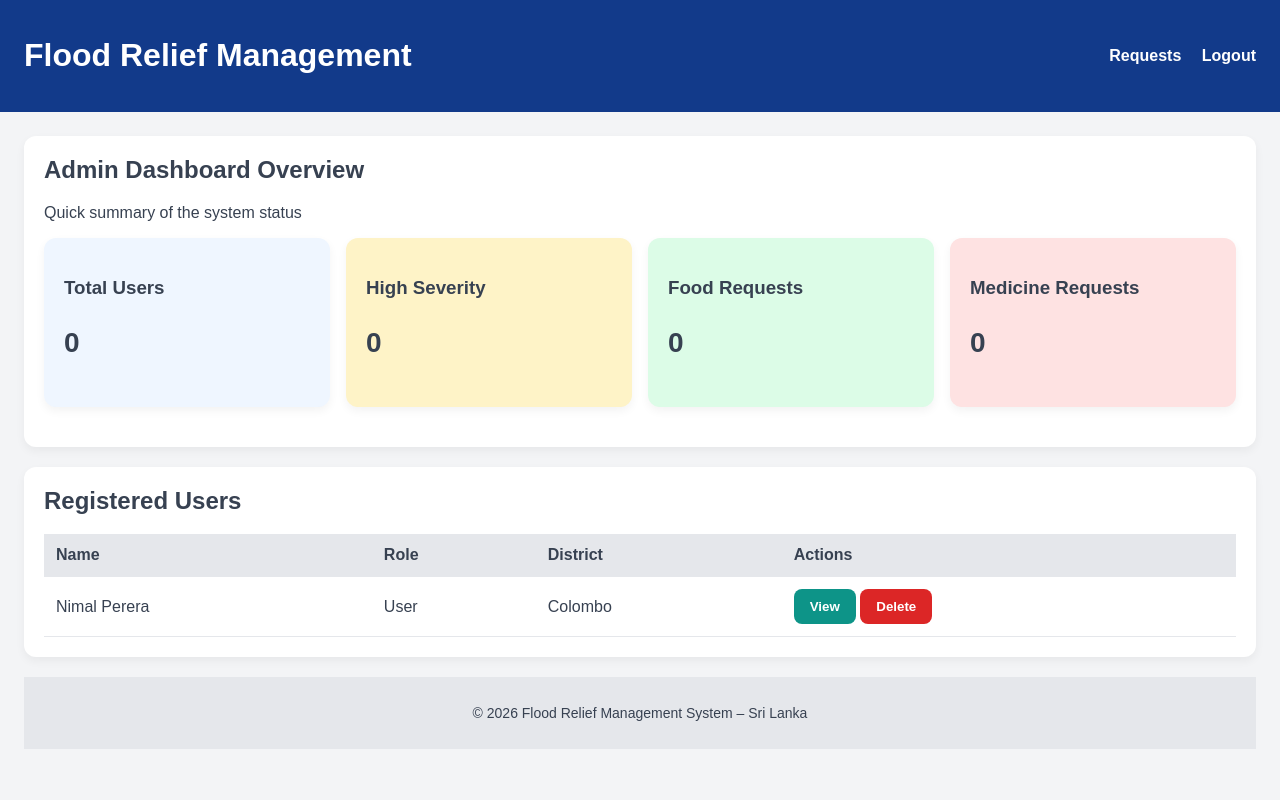
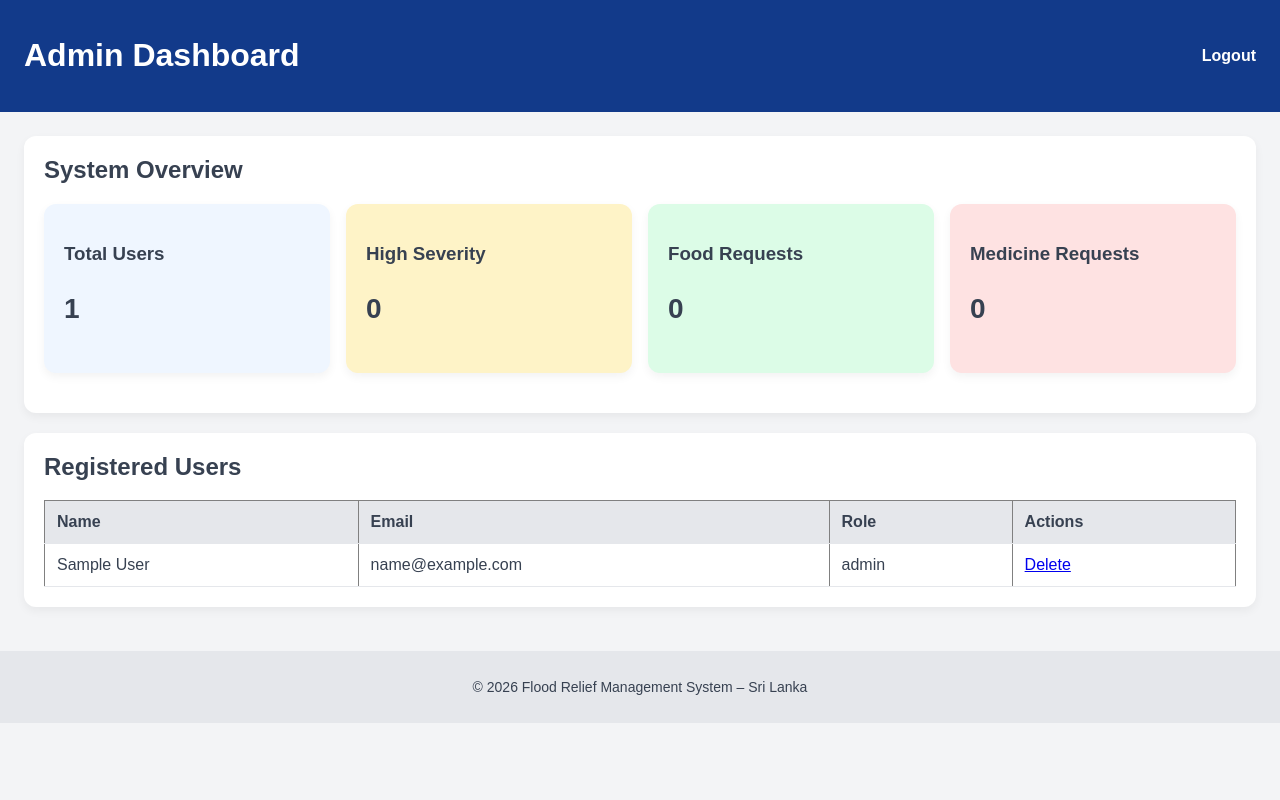
Before and after one commit to Sathirasugeesvara/flood-relief-management-system, a PHP site: page /admin.php in a window 1280 px wide. Run offline with PHP 8.4, Linux system fonts and the light colour scheme; the visitor is signed in with stand-in values (Sample User, id 1); tables that the repository leaves empty or names only in its code hold one stand-in row (values such as "Sample post").

Commit message:
connect welcome page convert admin.php

```diff
--- a/frontend/admin.php
+++ b/frontend/admin.php
@@ -1,64 +1,121 @@
+<?php
+session_start();
+include("../backend/db.php");
+
+// Protect page (Admin only)
+if (!isset($_SESSION['user_id']) || $_SESSION['role'] != 'admin') {
+    header("Location: login.php");
+    exit();
+}
+
+/* ===== Dashboard Counts ===== */
+
+// Total users
+$total_users_query = mysqli_query($conn, "SELECT COUNT(*) AS total FROM users");
+$total_users = mysqli_fetch_assoc($total_users_query)['total'];
+
+// High severity requests
+$high_query = mysqli_query($conn, "SELECT COUNT(*) AS total FROM requests WHERE severity='High'");
+$high_severity = mysqli_fetch_assoc($high_query)['total'];
+
+// Food requests
+$food_query = mysqli_query($conn, "SELECT COUNT(*) AS total FROM requests WHERE relief_type='Food'");
+$food_requests = mysqli_fetch_assoc($food_query)['total'];
+
+// Medicine requests
+$medicine_query = mysqli_query($conn, "SELECT COUNT(*) AS total FROM requests WHERE relief_type='Medicine'");
+$medicine_requests = mysqli_fetch_assoc($medicine_query)['total'];
+
+// Get all users
+$users_result = mysqli_query($conn, "SELECT * FROM users");
+?>
+
 <!DOCTYPE html>
 <html lang="en">
 <head>
   <meta charset="UTF-8">
-    <meta name="viewport" content="width=device-width, initial-scale=1.0">
-    <title>Admin page</title>
+  <title>Admin Dashboard</title>
   <link rel="stylesheet" href="css/styles.css">
 </head>
 <body>
 
 <header>
-    <h1>Flood Relief Management</h1>
+  <h1>Admin Dashboard</h1>
   <nav>
-      <a href="request.html">Requests</a>
-      <a href="login.html" id="adminLogoutBtn">Logout</a>
+    <a href="../backend/logout.php">Logout</a>
   </nav>
 </header>
 
 <div class="container">
+
+  <!-- Dashboard Overview -->
   <div class="card">
-      <h2>Admin Dashboard Overview</h2>
-      <p>Quick summary of the system status</p>
+    <h2>System Overview</h2>
+
     <div style="display:grid;grid-template-columns:repeat(auto-fit,minmax(200px,1fr));gap:16px;">
+
       <div class="card" style="background:#EFF6FF;">
         <h3>Total Users</h3>
-          <p style="font-size:28px;font-weight:bold;">0</p>
+        <p style="font-size:28px;font-weight:bold;">
+          <?php echo $total_users; ?>
+        </p>
       </div>
+
       <div class="card" style="background:#FEF3C7;">
         <h3>High Severity</h3>
-          <p style="font-size:28px;font-weight:bold;">0</p>
+        <p style="font-size:28px;font-weight:bold;">
+          <?php echo $high_severity; ?>
+        </p>
       </div>
+
       <div class="card" style="background:#DCFCE7;">
         <h3>Food Requests</h3>
-          <p style="font-size:28px;font-weight:bold;">0</p>
+        <p style="font-size:28px;font-weight:bold;">
+          <?php echo $food_requests; ?>
+        </p>
       </div>
+
       <div class="card" style="background:#FEE2E2;">
         <h3>Medicine Requests</h3>
-          <p style="font-size:28px;font-weight:bold;">0</p>
+        <p style="font-size:28px;font-weight:bold;">
+          <?php echo $medicine_requests; ?>
+        </p>
       </div>
+
     </div>
   </div>
 
+  <!-- Registered Users Table -->
   <div class="card">
     <h2>Registered Users</h2>
-      <table>
+
+    <table border="1" width="100%" cellpadding="8">
       <tr>
         <th>Name</th>
+        <th>Email</th>
         <th>Role</th>
-          <th>District</th>
         <th>Actions</th>
       </tr>
-        <tr>
-          <td>Nimal Perera</td>
-          <td>User</td>
-          <td>Colombo</td>
-          <td>
-            <button class="btn btn-primary view-user">View</button>
-            <button class="btn btn-danger delete-user">Delete</button>
-          </td>
-        </tr>
+
+      <?php
+      while ($user = mysqli_fetch_assoc($users_result)) {
+          echo "<tr>";
+          echo "<td>" . $user['full_name'] . "</td>";
+          echo "<td>" . $user['email'] . "</td>";
+          echo "<td>" . $user['role'] . "</td>";
+          echo "<td>
+                  <a href='../backend/delete_user.php?id=" . $user['id'] . "'
+                     onclick=\"return confirm('Are you sure you want to delete this user?')\">
+                     Delete
+                  </a>
+                </td>";
+          echo "</tr>";
+      }
+      ?>
+
     </table>
+  </div>
+
 </div>
 
 <footer>
@@ -67,6 +124,5 @@
   <br><br>
 </footer>
 
-<script src="js/script.js"></script>
 </body>
 </html>
--- a/frontend/welcome.php
+++ b/frontend/welcome.php
@@ -14,7 +14,7 @@
         <h1> Flood Relief Management System</h1>
         <p style="font-size: 20px;">Helping communities stay safe and recover faster</p>
 
-        <a href="login.html" class="btn">Get Started</a>
+        <a href="login.php" class="btn">Get Started</a>
         <br><br><br><br>
         <p style="font-size: 20px;">© 2026 Flood Relief Management System – Sri Lanka</p>
 
```
Also changed, not shown: frontend/delete_user.php (added, +16 -0 lines). Lines whose indentation alone changed are shown as unchanged.
